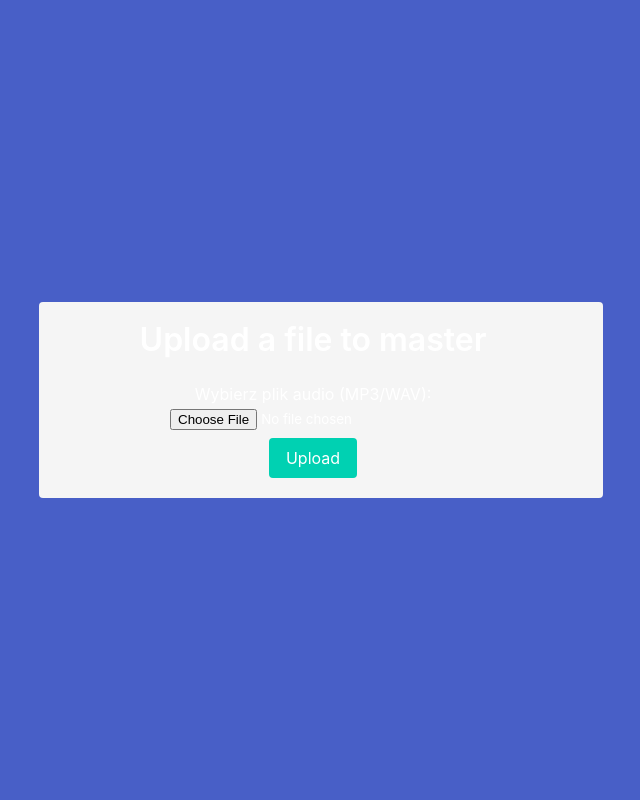
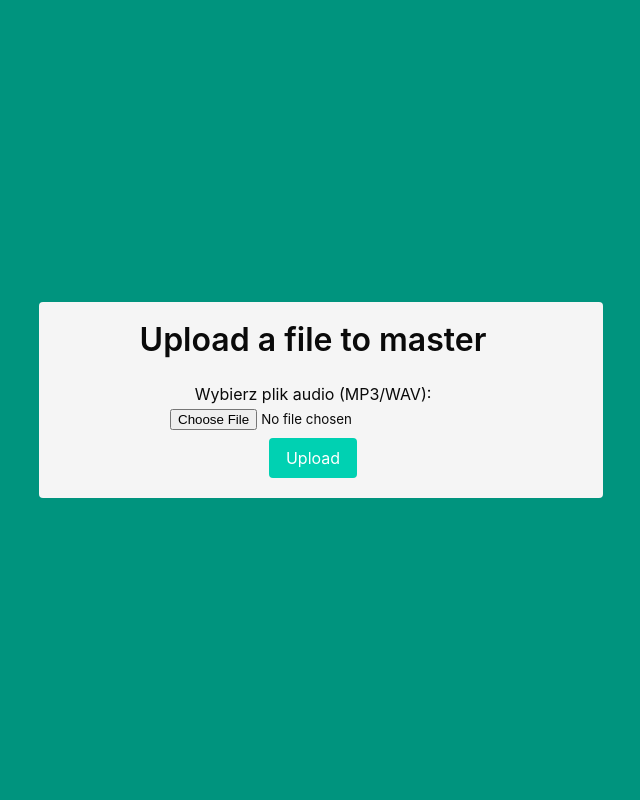
Before and after one commit to 404ptk/audio_helper, a Django app: page / in a window 1280 px wide. Shown: the part 52-852 px from the top of the page, without its empty margins (319-959 px from the left). Run offline with Django 5.2, Linux system fonts and the light colour scheme.

Commit message:
small fixes

```diff
--- a/musichelper/templates/musichelper/base.html
+++ b/musichelper/templates/musichelper/base.html
@@ -38,7 +38,7 @@
   </div>
 </nav>
 
-<section class="hero is-fullheight is-link">
+<section class="hero is-fullheight has-background-primary-dark has-text-white">
   <div class="hero-body">
     <div class="container">
       {% block content %}
--- a/musichelper/templates/musichelper/upload.html
+++ b/musichelper/templates/musichelper/upload.html
@@ -7,7 +7,7 @@
 {% block content %}
 <div class="columns is-centered">
     <div class="column is-half">
-        <div class="notification has-text-centered">
+        <div class="notification has-text-centered has-text-black">
             <h1 class="title">Upload a file to master</h1>
             <form method="POST" enctype="multipart/form-data">
                 {% csrf_token %}
```
